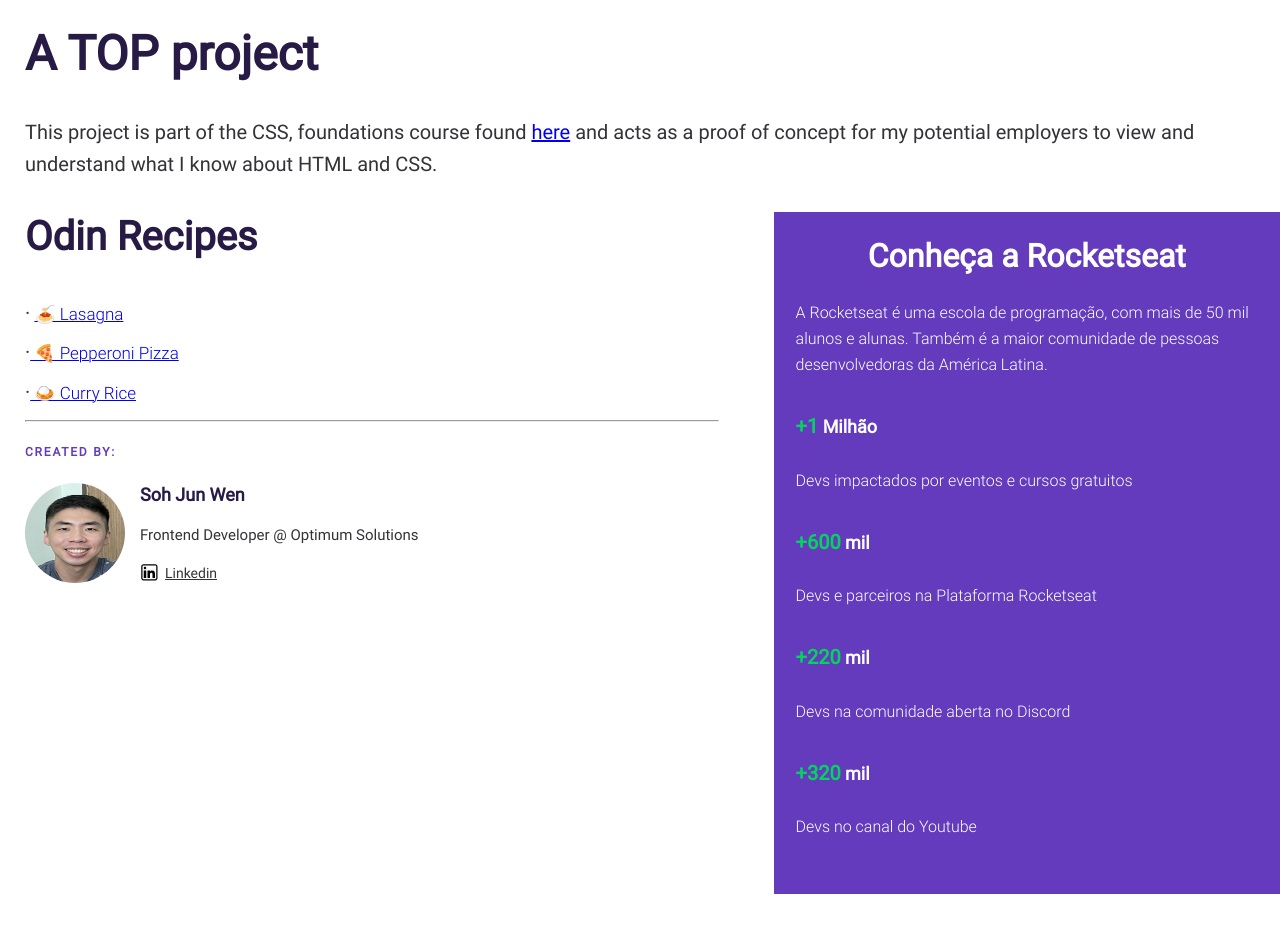
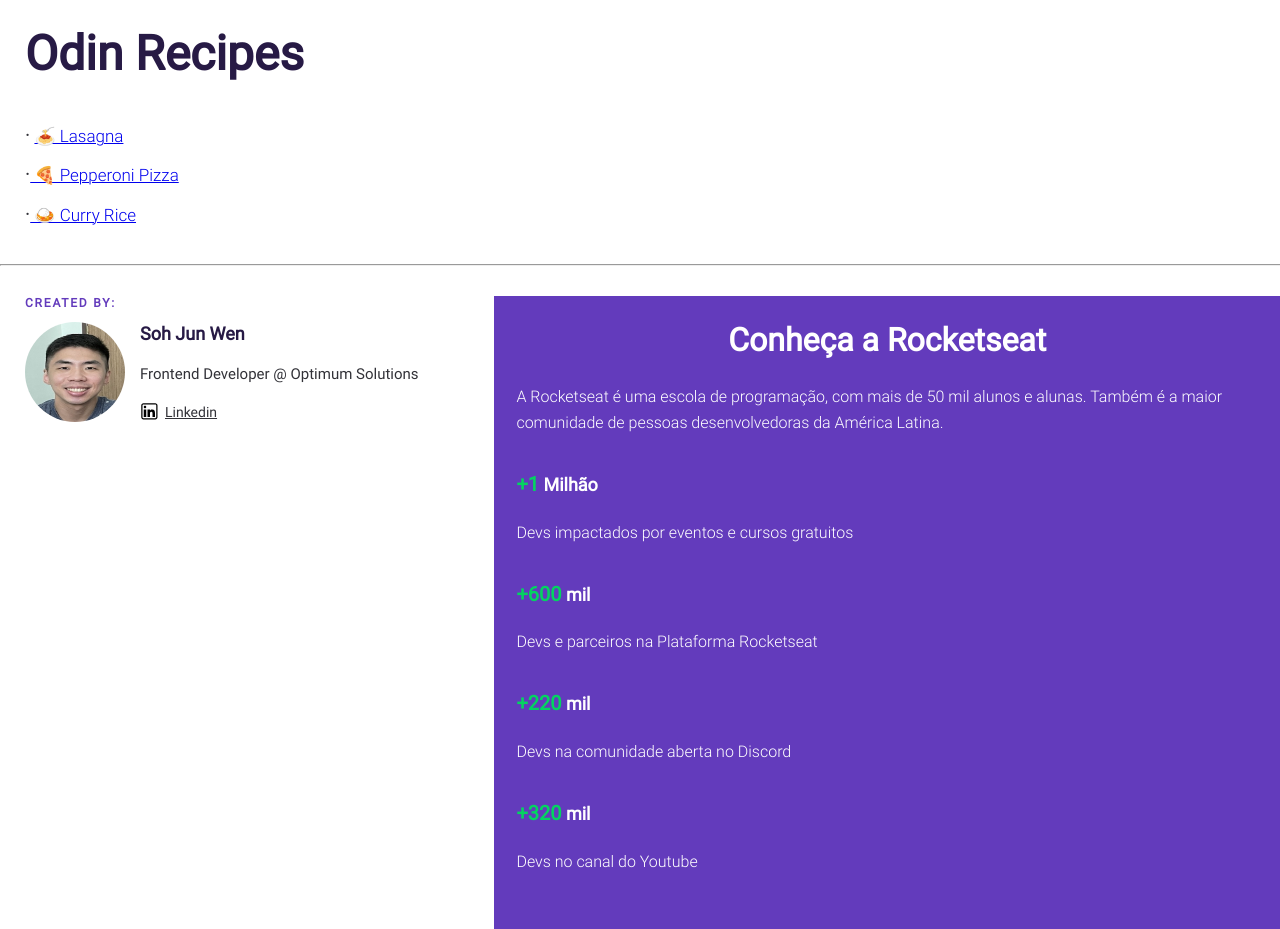
Before and after one commit to jwsoh07/odin-recipes, a plain HTML site: page index.html in a window 1280 px wide. Before the commit the page ends 894 px from the top, so only its background shows below. Drawn offline with Linux system fonts and the light colour scheme.

Commit message:
Arrange markup, adjust CSS to optimize aesthetics

```diff
--- a/index.html
+++ b/index.html
@@ -9,17 +9,9 @@
 </head>
 
 <body>
-    <header>
-        <h1>A TOP project</h1>
-        <p>
-            This project is part of the CSS, foundations course found
-            <a href="https://www.theodinproject.com/paths/foundations/courses/foundations#css-foundations">here</a> and acts
-            as a proof of concept for my potential employers to view and understand what I know about HTML and CSS.
-        </p>
-    </header>
     <main>
-        <div class="recipes-container">
-            <h3>Odin Recipes</h3>
+        <section class="recipes-container">
+            <h1>Odin Recipes</h1>
             <ul>
                 <li>
                     <a href="./recipes/lasagna.html">🍝 Lasagna</a>
@@ -27,9 +19,13 @@
                 <li><a href="./recipes/placeholder2.html"> 🍕 Pepperoni Pizza</a></li>
                 <li><a href="./recipes/placeholder1.html"> 🍛 Curry Rice</a></li>
             </ul>
+        </section>
+
         <hr>
+
+        <aside>
             <small>
-                <h4 class="author-title">Created By:</h4>
+                <div class="author-title">Created By:</div>
                 <div class="author-container">
                     <img class="author-image" src="./img/sjw.png" alt="Author's picture">
                     <div class="author-info">
@@ -42,33 +38,34 @@
                     </div>
                 </div>
             </small>
-        </div>
-        <aside>
+            <section>
                 <header>
-                <h3>Conheça a Rocketseat</h3>
-                <p>A Rocketseat é uma escola de programação, com mais de 50 mil alunos e alunas. Também é a maior comunidade
+                    <h2>Conheça a Rocketseat</h2>
+                    <p>A Rocketseat é uma escola de programação, com mais de 50 mil alunos e alunas. Também é a maior
+                        comunidade
                         de pessoas desenvolvedoras da América Latina. </p>
                 </header>
                 <div>
-                <h4><span>+1</span> Milhão</h4>
+                    <h3><span>+1</span> Milhão</h3>
                     <p>Devs impactados por
                         eventos e cursos gratuitos</p>
                 </div>
                 <div>
-                <h4><span>+600</span> mil</h4>
+                    <h3><span>+600</span> mil</h3>
                     <p>Devs e parceiros na
                         Plataforma Rocketseat</p>
                 </div>
                 <div>
-                <h4><span>+220</span> mil</h4>
+                    <h3><span>+220</span> mil</h3>
                     <p>Devs na comunidade
                         aberta no Discord</p>
                 </div>
                 <div>
-                <h4><span>+320</span> mil</h4>
+                    <h3><span>+320</span> mil</h3>
                     <p>Devs no canal
                         do Youtube</p>
                 </div>
+            </section>
         </aside>
     </main>
 </body>
--- a/style.css
+++ b/style.css
@@ -38,7 +38,7 @@ h1 {
   font-weight: 700;
   line-height: 60px;
   word-wrap: break-word;
-  margin: 0;
+  margin: 0 0 32px 0;
 }
 
 header>p {
@@ -84,20 +84,28 @@ li:before {
   font-family: 'Roboto-Light';
 }
 
+main > hr {
+  color: black;
+  margin: 0 25px;
+  width: calc(100vw - 50px);
+}
+
 .author-title {
   color: #633BBC;
   font-size: 12px;
   font-family: Roboto;
   font-weight: 700;
   text-transform: uppercase;
-  line-height: 28.80px;
+  margin: 0;
   letter-spacing: 1.80px;
-  word-wrap: break-word
+  word-wrap: break-word;
+  padding: 0 25px;
 }
 
 .author-container {
   display: flex;
   gap: 15px;
+  padding: 0 25px;
 }
 
 .author-container > img {
@@ -155,12 +163,14 @@ li:before {
     word-wrap: break-word;
 }
 
-main > aside {
-  background-color: #633BBC;
-  padding: 0 22px 22px 22px;
+main > aside > small {
+  display: flex;
+  flex-direction: column;
+  gap: 12px;
+  margin-bottom: 27px;
 }
 
-main > aside h3 {
+main > aside > section h2 {
   margin: 0;
   color: white;
   font-size: 32px;
@@ -181,7 +191,12 @@ main > aside p {
   margin: 0 0 32px 0;
 }
 
-main > aside h4 > span {
+main > aside > section {
+  padding: 0 22px 22px 22px;
+  background-color: #633BBC;
+}
+
+main > aside h3 > span {
   color: #04D361;
   font-size: 20px;
   font-family: Roboto;
@@ -190,7 +205,7 @@ main > aside h4 > span {
   word-wrap: break-word;
 }
 
-main > aside h4 {
+main > aside h3 {
   color: white;
 font-size: 18px;
 font-family: Roboto;
@@ -207,14 +222,26 @@ word-wrap: break-word;
 
   main {
     display: flex;
-    flex-direction: row;
   }
 
   main>.recipes-container {
     width: 60%;
   }
 
+  main > hr {
+    width: 100vw;
+    margin: 0;
+  }
+
   main>aside {
+    display: flex;
+  }
+
+  main > aside > small {
     width: 40%;
   }
+
+  main > aside > section {
+    width: 60%;
+  }
 }
```
Lines whose indentation alone changed are shown as unchanged.
